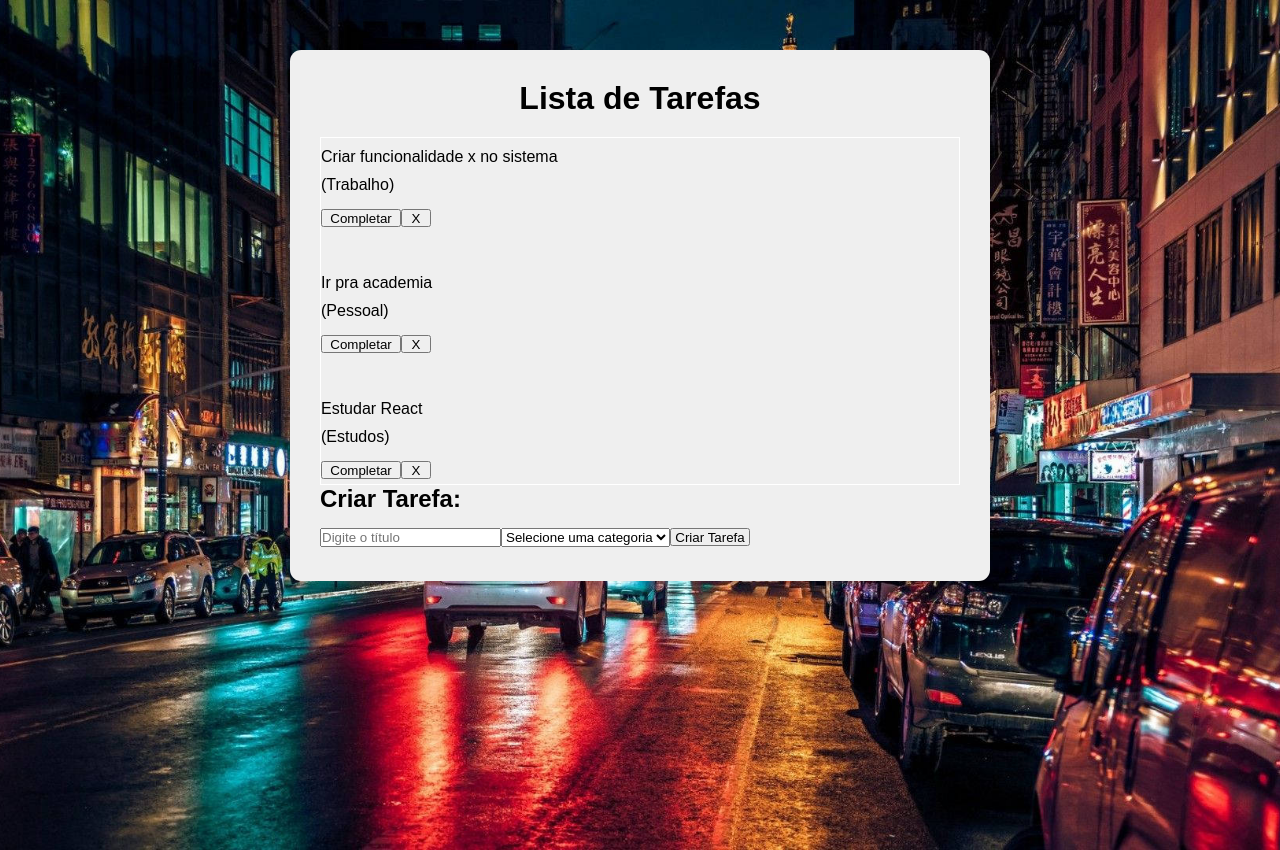
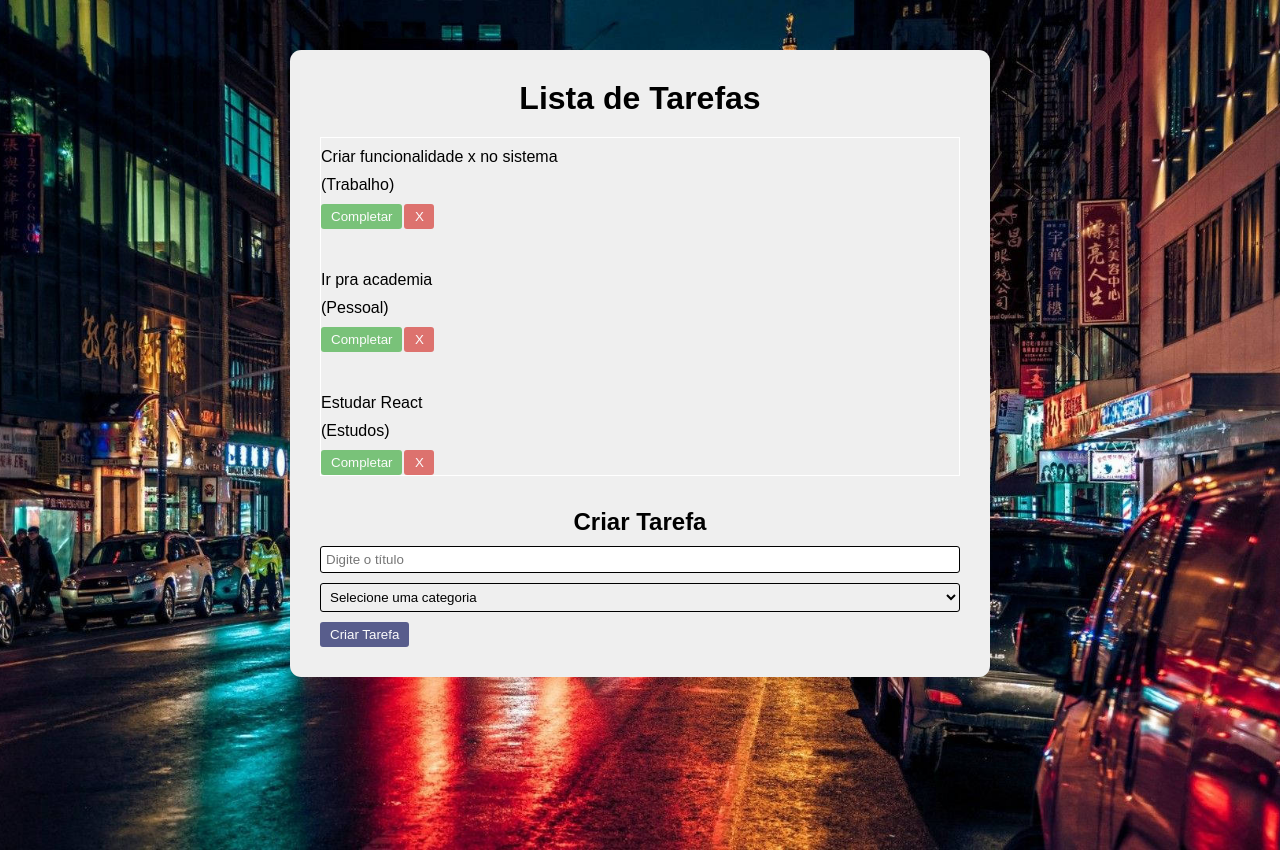
Before and after one commit to edsof-projects/react-todo, a React (Vite) app: page / in a window 1280 px wide. Built offline with nearby package versions, Linux system fonts and the light colour scheme.

Commit message:
finalizado apresentacao dos botoes

```diff
--- a/src/App.css
+++ b/src/App.css
@@ -33,6 +33,7 @@ li{
   border: 1px solid #fff;
   font-size: 16px;
   margin-top: 20px;
+  margin-bottom: 2rem;
   display: flex;
   flex-direction: column;
   gap: 2rem;
--- a/src/components/Botao/Botao.module.css
+++ b/src/components/Botao/Botao.module.css
@@ -1,12 +1,28 @@
+
 .botao{
-    width: 80px;
-    height: 18px;
-    margin-top: 5px;
-    margin-bottom: 5px;
+    background-color: #333974;
+    color: #fff;
+    padding: 5px 10px;
+    border: none;
+    border-radius: 3px;
+    margin-right: 2px;
+    cursor: pointer;
+    opacity: .8;
+    transition: 0.3s;
 }
 
 .pequeno {
   width: 30px;
-  height: 18px;
-  padding: 0;
 }
+
+button:hover{
+    opacity: 1;
+}
+
+.complete{
+  background-color: #5cb85c;
+}
+
+.remove{
+  background-color: #d9534f;
+}
--- a/src/components/Botao/index.jsx
+++ b/src/components/Botao/index.jsx
@@ -1,7 +1,13 @@
 import styles from './Botao.module.css';
 
 const Botao = (props) => {
-  const classes = `${styles.botao} ${props.pequeno ? styles.pequeno : ''}`;
+  const classes = `
+  ${styles.botao}
+  ${props.pequeno ? styles.pequeno : ''}
+  ${props.complete ? styles.complete : ''}
+  ${props.remove ? styles.remove : ''}
+`;
+
 
   return (
     <button className={classes}>
--- a/src/components/Todo/index.jsx
+++ b/src/components/Todo/index.jsx
@@ -9,8 +9,8 @@ const Todo = ({ item }) => {
         <p>({item.category})</p>
       </div>
       <div className="acoes">
-        <Botao texto="Completar" />
-        <Botao texto="X" pequeno/>
+        <Botao texto="Completar" complete/>
+        <Botao texto="X" pequeno remove />
       </div>
     </div>
   );
--- a/src/components/TodoForm/TodoForm.module.css
+++ b/src/components/TodoForm/TodoForm.module.css
@@ -0,0 +1,17 @@
+.todo-form{
+    width: 100%;
+    padding-bottom: 1.5rem;
+    /* background-color: red; */
+}
+
+ input, select{
+   padding: 5px;
+   margin-bottom: 10px;
+   border: 1px solid #000;
+   border-radius: 3px;
+   width: 100%;
+}
+
+h2{
+  text-align: center;
+}
--- a/src/components/TodoForm/index.jsx
+++ b/src/components/TodoForm/index.jsx
@@ -1,10 +1,10 @@
-import React from 'react'
 import Botao from '../Botao'
+import styles from './TodoForm.module.css'
 
 function TodoForm() {
   return (
     <div className='todo-form'>
-      <h2>Criar Tarefa:</h2>
+      <h2>Criar Tarefa</h2>
       <form>
         <input type="text" placeholder='Digite o título'/>
         <select>
```
Also changed, not shown: src/components/Todo/Todo.module.css (line endings or trailing spaces).
